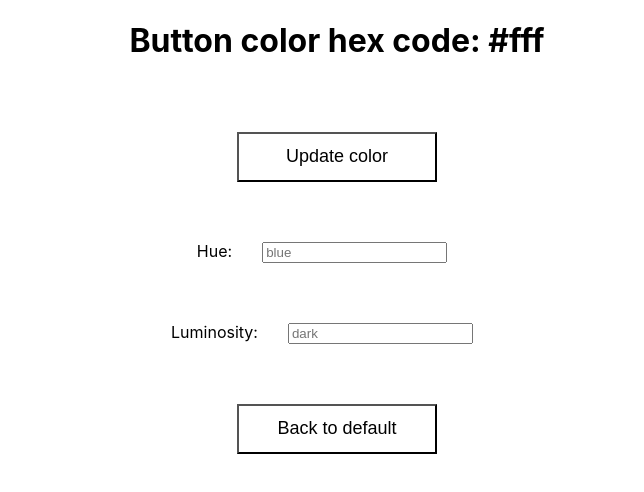
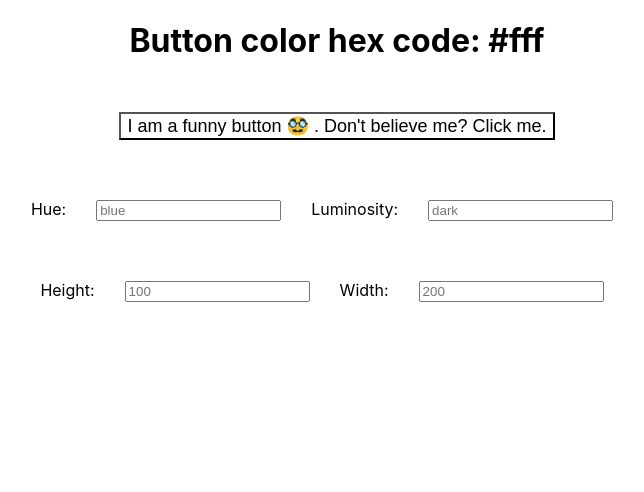
Before and after one commit to steiningerjakob/random-color-generator-react-app, a React (Create React App) app: page / in a window 1280 px wide. Shown: the top 492 px of the page, without its empty margins (303-947 px from the left). Built offline with nearby package versions, Linux system fonts and the light colour scheme.

Commit message:
Add code refinement and additional button size functionality

```diff
--- a/package.json
+++ b/package.json
@@ -3,9 +3,11 @@
   "version": "0.1.0",
   "private": true,
   "dependencies": {
+    "@emotion/css": "^11.1.3",
     "@testing-library/jest-dom": "^5.11.4",
     "@testing-library/react": "^11.1.0",
     "@testing-library/user-event": "^12.1.10",
+    "i": "^0.3.6",
     "randomcolor": "^0.6.2",
     "react": "^17.0.2",
     "react-dom": "^17.0.2",
--- a/src/App.js
+++ b/src/App.js
@@ -1,23 +1,16 @@
 import './App.css';
-import randomColor from 'randomcolor';
 import { useState } from 'react';
+import Button from './Button.js';
+import UserInputs from './UserInputs';
 
 function App() {
   // Initialize state variables
 
-  const [color, setColor] = useState('#fff');
+  const [color, changeColor] = useState('#fff');
   const [customHue, setCustomHue] = useState('');
   const [customLuminosity, setCustomLuminosity] = useState('');
-
-  // Declare function to change state on event (i.e. user input)
-
-  function userInputHue(event) {
-    setCustomHue(event.currentTarget.value);
-  }
-
-  function userInputLuminosity(event) {
-    setCustomLuminosity(event.currentTarget.value);
-  }
+  const [customHeight, setCustomHeight] = useState('100px');
+  const [customWidth, setCustomWidth] = useState('200px');
 
   return (
     <div
@@ -28,64 +21,34 @@ function App() {
       {/* Display hex code in template string */}
 
       <h1>{`Button color hex code: ${color}`}</h1>
-      <br />
 
-      {/* // Create button that changes color on click, defaulting to random color if there is no user input */}
+      {/* Create Button component which defines color on click and at the same time displays color with transition of 2s */}
 
-      <button
-        style={{
-          backgroundColor: color,
-          transition: '2s',
-          fontSize: '18px',
-          width: '200px',
-          height: '50px',
-          margin: '30px',
-        }}
-        onClick={() =>
-          setColor(
-            randomColor({
-              luminosity: customLuminosity,
-              hue: customHue,
-            }),
-          )
-        }
-      >
-        Update color
-      </button>
-      <br />
+      <Button
+        color={color}
+        changeColor={changeColor}
+        customHue={customHue}
+        customLuminosity={customLuminosity}
+        customHeight={customHeight}
+        customWidth={customWidth}
+      />
 
-      {/* Create input field that triggers "change state" function above upon user input  */}
+      {/* Create input field that changes state of user-defined variables */}
+      <UserInputs
+        customHue={customHue}
+        setCustomHue={setCustomHue}
+        customLuminosity={customLuminosity}
+        setCustomLuminosity={setCustomLuminosity}
+        customHeight={customHeight}
+        setCustomHeight={setCustomHeight}
+        customWidth={customWidth}
+        setCustomWidth={setCustomWidth}
+      />
 
-      <label htmlFor="hue">
-        Hue:
-        <input
-          id="hue"
-          placeholder="blue"
-          value={customHue}
-          onChange={userInputHue}
-          style={{
-            margin: '30px',
-          }}
-        />
-      </label>
-      <br />
+      {/* Create conditional rendering of button that returns main button color to default when clicked */}
 
-      <label htmlFor="luminosity">
-        Luminosity:
-        <input
-          id="luminosity"
-          placeholder="dark"
-          value={customLuminosity}
-          onChange={userInputLuminosity}
-          style={{
-            margin: '30px',
-          }}
-        />
-      </label>
-      <br />
-
-      {/* Create button that returns main button color to default (i.e. white) when clicked */}
-
+      <div>
+        {color !== '#fff' ? (
           <button
             style={{
               backgroundColor: '#fff',
@@ -94,10 +57,14 @@ function App() {
               height: '50px',
               margin: '30px',
             }}
-        onClick={() => setColor('#fff')}
+            onClick={() => changeColor('#fff')}
           >
             Back to default
           </button>
+        ) : (
+          ''
+        )}
+      </div>
     </div>
   );
 }
--- /dev/null
+++ b/src/Button.js
@@ -0,0 +1,39 @@
+import randomColor from 'randomcolor';
+
+function Button({
+  color,
+  changeColor,
+  customHue,
+  customLuminosity,
+  customHeight,
+  customWidth,
+}) {
+  return (
+    <button
+      style={{
+        backgroundColor: color,
+        transition: '2s',
+        fontSize: '18px',
+        width: `${customWidth}px`,
+        height: `${customHeight}px`,
+        margin: '30px',
+      }}
+      onClick={() =>
+        changeColor(
+          randomColor({
+            luminosity: customLuminosity,
+            hue: customHue,
+          }),
+        )
+      }
+    >
+      I am a funny button{' '}
+      <span role="img" aria-label="funny emoji">
+        🥸
+      </span>{' '}
+      . Don't believe me? Click me.
+    </button>
+  );
+}
+
+export default Button;
--- /dev/null
+++ b/src/UserInputs.js
@@ -0,0 +1,80 @@
+function UserInputs({
+  customHue,
+  setCustomHue,
+  customLuminosity,
+  setCustomLuminosity,
+  customHeight,
+  setCustomHeight,
+  customWidth,
+  setCustomWidth,
+}) {
+  return (
+    <div>
+      <label htmlFor="hue">
+        Hue:
+        <input
+          id="hue"
+          placeholder="blue"
+          value={customHue}
+          onChange={(event) => {
+            setCustomHue(event.currentTarget.value);
+          }}
+          style={{
+            margin: '30px',
+          }}
+        />
+      </label>
+
+      <label htmlFor="luminosity">
+        Luminosity:
+        <input
+          id="luminosity"
+          placeholder="dark"
+          value={customLuminosity}
+          onChange={(event) => {
+            setCustomLuminosity(event.currentTarget.value);
+          }}
+          style={{
+            margin: '30px',
+          }}
+        />
+      </label>
+
+      <br />
+
+      <label htmlFor="height">
+        Height:
+        <input
+          type="number"
+          id="height"
+          placeholder="100"
+          value={customHeight}
+          onChange={(event) => {
+            setCustomHeight(event.currentTarget.value);
+          }}
+          style={{
+            margin: '30px',
+          }}
+        />
+      </label>
+
+      <label htmlFor="width">
+        Width:
+        <input
+          type="number"
+          id="width"
+          placeholder="200"
+          value={customWidth}
+          onChange={(event) => {
+            setCustomWidth(event.currentTarget.value);
+          }}
+          style={{
+            margin: '30px',
+          }}
+        />
+      </label>
+    </div>
+  );
+}
+
+export default UserInputs;
```
Also changed, not shown: 1 other file (tests, documents, lock files or other folders). Lines whose indentation alone changed are shown as unchanged.
